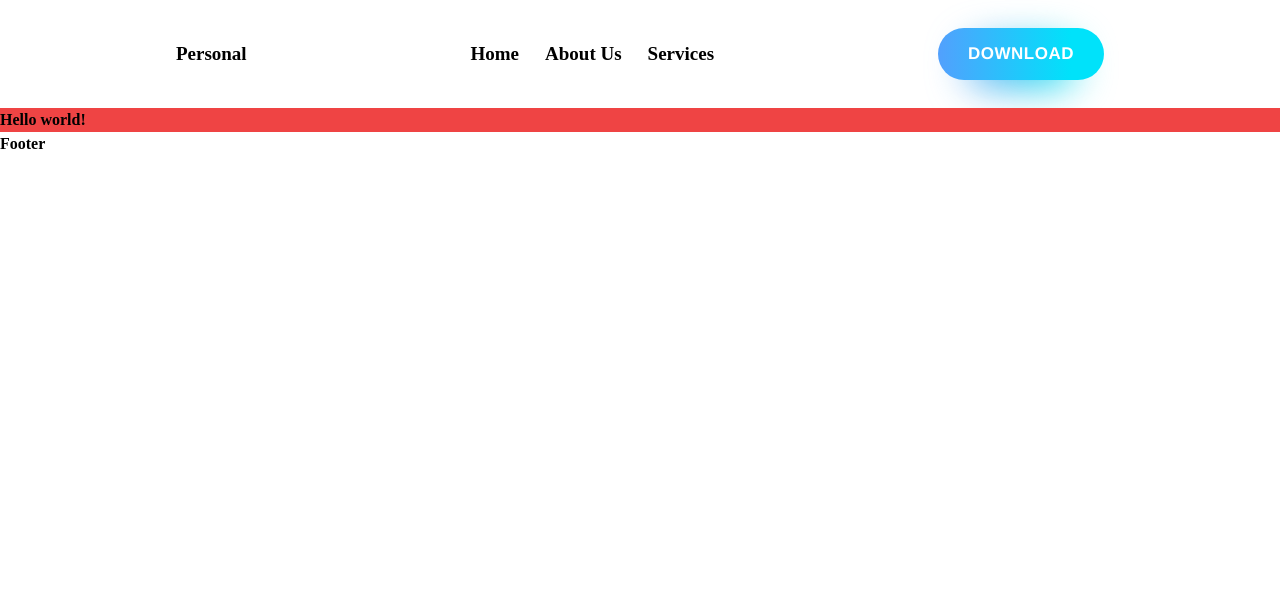
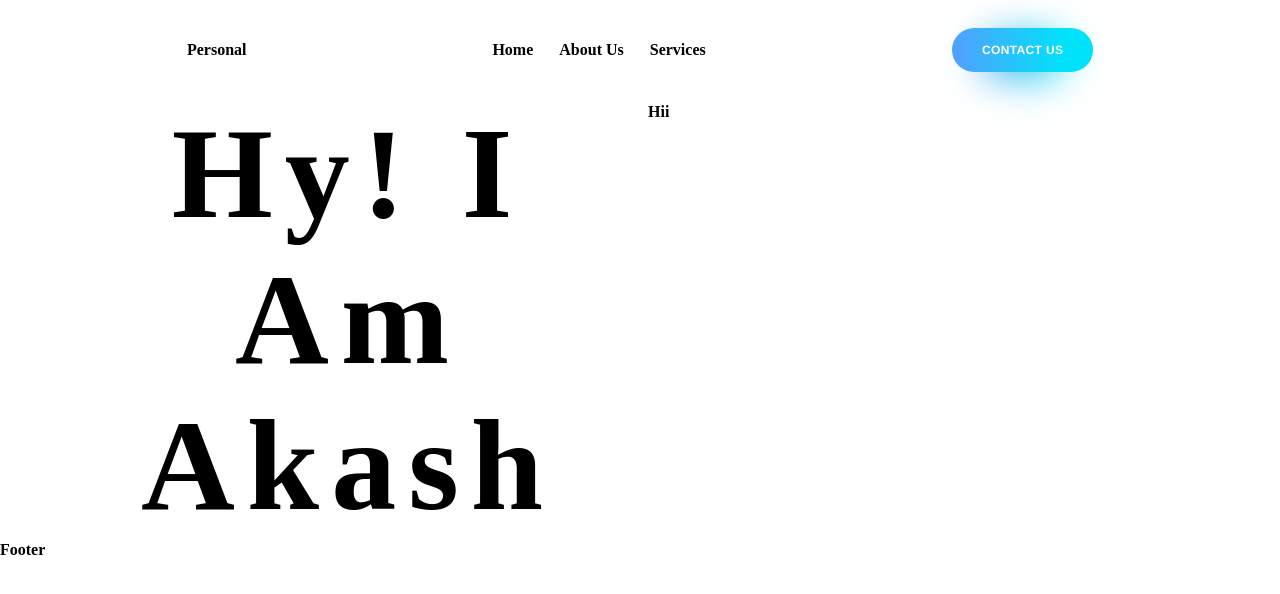
Before and after one commit to MrAkash33/next-Portfolio, a Next.js app: page / in a window 1280 px wide. Shown: the top 594 px of the page. Built offline with nearby package versions, Linux system fonts and the light colour scheme; a web font is replaced by a local one.

Commit message:
Header
Header

```diff
--- a/component/Header.js
+++ b/component/Header.js
@@ -16,7 +16,7 @@ function Header(){
                 <div className="btn-bar">
                     <li>
                     <div class="wrapper">
-                        <a href="#" class="fancy-button bg-gradient1"><span><i class="fa fa-wheelchair-alt"></i>Download</span></a>
+                        <a href="#" class="fancy-button bg-gradient1"><span><i class="fa fa-wheelchair-alt"></i>Contact Us</span></a>
                     </div>
                     </li>
                 </div>
--- a/pages/index.js
+++ b/pages/index.js
@@ -1,10 +1,20 @@
+import { Container, Grid } from "@mui/material";
 
 export default function Home() {
   return (
     <>
-      <h1 class="font-extrabold bg-red-500">
-        Hello world!
-      </h1>
+      <Container>
+      <Grid container spacing={2}>
+      <Grid item xs={6}>
+        <div className="title">
+          <h1>Hy! I Am <br></br>Akash</h1>
+        </div>
+      </Grid>
+      <Grid item xs={6}>
+      <h2>Hii</h2>
+      </Grid>
+      </Grid>
+      </Container>
     </>
   )
 }
--- a/styles/globals.css
+++ b/styles/globals.css
@@ -36,6 +36,14 @@
   src: url(../public/fonts/coolvetica-rg.woff);
   font-weight: 600;
 }
+@font-face {
+  font-family: 'kari';
+  src: url(../public/fonts/AnyConv.com__Karimun-lgY50.woff2);
+}
+@font-face {
+  font-family: 'kari2';
+  src: url(../public/fonts/AnyConv.com__KillmanRegular-K7eZD.woff2);
+}
 
 html,
 body {
@@ -69,7 +77,7 @@ a {
 li {
   list-style: none;
   padding: 13px;
-  font-size: 19px;
+  font-size: 16px;
   cursor: pointer;
 }
 /* Mixins */
@@ -79,18 +87,6 @@ li {
   background: -moz-linear-gradient(left, #52a0fd 0%, #00e2fa 80%, #00e2fa 100%);
   background: -webkit-linear-gradient(left, #52a0fd 0%, #00e2fa 80%, #00e2fa 100%);
   background: linear-gradient(to right, #52a0fd 0%, #00e2fa 80%, #00e2fa 100%);
-}
-.bg-gradient2 span, .bg-gradient2:before {
-  background: #44ea76;
-  background: -moz-linear-gradient(left, #44ea76 0%, #39fad7 80%, #39fad7 100%);
-  background: -webkit-linear-gradient(left, #44ea76 0%, #39fad7 80%, #39fad7 100%);
-  background: linear-gradient(to right, #44ea76 0%, #39fad7 80%, #39fad7 100%);
-}
-.bg-gradient3 span, .bg-gradient3:before {
-  background: #fa6c9f;
-  background: -moz-linear-gradient(left, #fa6c9f 0%, #ffe140 80%, #ffe140 100%);
-  background: -webkit-linear-gradient(left, #fa6c9f 0%, #ffe140 80%, #ffe140 100%);
-  background: linear-gradient(to right, #fa6c9f 0%, #ffe140 80%, #ffe140 100%);
 }
 /* General */
 a {
@@ -103,11 +99,17 @@ a:hover, a:focus, a:active {
 .fancy-button {
   display: inline-block;
   font-family: 'Montserrat', Helvetica, Arial, sans-serif;
-  font-size: 17px;
+  font-size: 12px;
   letter-spacing: 0.03em;
   text-transform: uppercase;
   color: #fff;
   position: relative;
+}
+.title h1 {
+  font-size: 130px;
+  letter-spacing: 12px;
+  line-height: 146px;
+  text-align: center;
 }
 .fancy-button:before {
   content: '';
```
Also changed, not shown: public/fonts/AnyConv.com__Karimun-lgY50.woff2 (added), public/fonts/AnyConv.com__KillmanRegular-K7eZD.woff2 (added).
